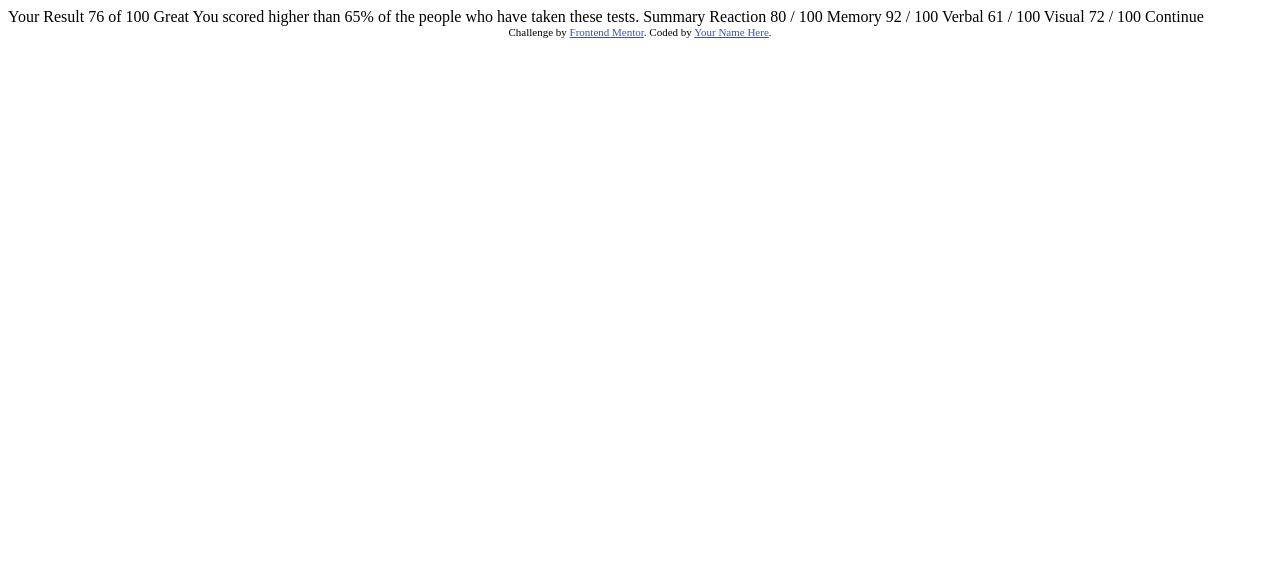
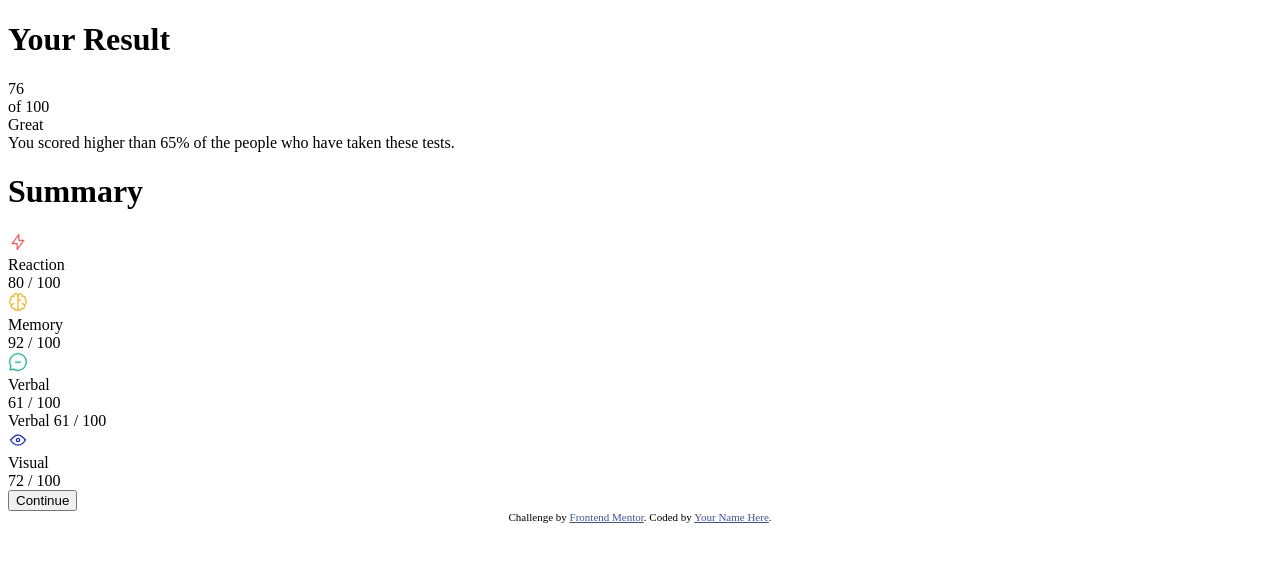
Before and after one commit to zibs829/Results-Summary-component, a plain HTML site: page results-summary-component-main/index.html in a window 1280 px wide. Drawn offline with Linux system fonts and the light colour scheme.

Commit message:
Add and structure index.html

```diff
--- a/results-summary-component-main/index.html
+++ b/results-summary-component-main/index.html
@@ -8,7 +8,6 @@
 
   <title>Frontend Mentor | Results summary component</title>
 
-  <!-- Feel free to remove these styles or customise in your own stylesheet 👍 -->
   <style>
     .attribution { font-size: 11px; text-align: center; }
     .attribution a { color: hsl(228, 45%, 44%); }
@@ -16,29 +15,45 @@
 </head>
 <body>
 
-  Your Result
-  76
-  of 100
+  <div class="main-container">
 
-  Great
-  You scored higher than 65% of the people who have taken these tests.
+    <div class="container-1">
+      <h1> Your Result </h1>
 
-  Summary
+      <div class="score-container">
+        <div class="score"> 76 </div>
+        <div class="total-possible"> of 100 </div>
+      </div>
+      <div class="percentile-container">
+        <div class= "eval"> Great </div>
+        <div class="percentile"> You scored higher than 65% of the people who have taken these tests. </div>
+      </div>
+    </div>
 
-  Reaction
-  80 / 100
+    <div class="container-2">
+      <h1> Summary </h1>
 
-  Memory
-  92 / 100
+      <div class="subset-container-1">
+        <svg xmlns="http://www.w3.org/2000/svg" width="20" height="20" fill="none" viewBox="0 0 20 20"><path stroke="#F55" stroke-linecap="round" stroke-linejoin="round" stroke-width="1.25" d="M10.833 8.333V2.5l-6.666 9.167h5V17.5l6.666-9.167h-5Z"/></svg>
+        <div class= "subset-title"> Reaction </div> <div class="subset-score"> 80 / 100 </div>
+      <div class="subset-container-2">
+        <svg xmlns="http://www.w3.org/2000/svg" width="20" height="20" fill="none" viewBox="0 0 20 20"><path stroke="#FFB21E" stroke-linecap="round" stroke-linejoin="round" stroke-width="1.25" d="M5.833 11.667a2.5 2.5 0 1 0 .834 4.858"/><path stroke="#FFB21E" stroke-linecap="round" stroke-linejoin="round" stroke-width="1.25" d="M3.553 13.004a3.333 3.333 0 0 1-.728-5.53m.025-.067a2.083 2.083 0 0 1 2.983-2.824m.199.054A2.083 2.083 0 1 1 10 3.75v12.917a1.667 1.667 0 0 1-3.333 0M10 5.833a2.5 2.5 0 0 0 2.5 2.5m1.667 3.334a2.5 2.5 0 1 1-.834 4.858"/><path stroke="#FFB21E" stroke-linecap="round" stroke-linejoin="round" stroke-width="1.25" d="M16.447 13.004a3.334 3.334 0 0 0 .728-5.53m-.025-.067a2.083 2.083 0 0 0-2.983-2.824M10 3.75a2.085 2.085 0 0 1 2.538-2.033 2.084 2.084 0 0 1 1.43 2.92m-.635 12.03a1.667 1.667 0 0 1-3.333 0"/></svg>
+        <div class= "subset-title"> Memory </div> <div class="subset-score"> 92 / 100 </div>
+      <div class="subset-container-3">
+        <svg xmlns="http://www.w3.org/2000/svg" width="20" height="20" fill="none" viewBox="0 0 20 20"><path stroke="#00BB8F" stroke-linecap="round" stroke-linejoin="round" stroke-width="1.25" d="M7.5 10h5M10 18.333A8.333 8.333 0 1 0 1.667 10c0 1.518.406 2.942 1.115 4.167l-.699 3.75 3.75-.699A8.295 8.295 0 0 0 10 18.333Z"/></svg>
+        <div class= "subset-title"> Verbal </div> <div class="subset-score"> 61 / 100 </div>
+        Verbal
+        61 / 100 </div>
+      <div class="subset-container-4">
+        <svg xmlns="http://www.w3.org/2000/svg" width="20" height="20" fill="none" viewBox="0 0 20 20"><path stroke="#1125D6" stroke-linecap="round" stroke-linejoin="round" stroke-width="1.25" d="M10 11.667a1.667 1.667 0 1 0 0-3.334 1.667 1.667 0 0 0 0 3.334Z"/><path stroke="#1125D6" stroke-linecap="round" stroke-linejoin="round" stroke-width="1.25" d="M17.5 10c-1.574 2.492-4.402 5-7.5 5s-5.926-2.508-7.5-5C4.416 7.632 6.66 5 10 5s5.584 2.632 7.5 5Z"/></svg>
+        <div class= "subset-title"> Visual </div> <div class="subset-score"> 72 / 100 </div>
 
-  Verbal
-  61 / 100
+      <button> Continue </button>
 
-  Visual
-  72 / 100
+    </div>
 
-  Continue
 
+</div>
   <div class="attribution">
     Challenge by <a href="https://www.frontendmentor.io?ref=challenge" target="_blank">Frontend Mentor</a>.
     Coded by <a href="#">Your Name Here</a>.
```
